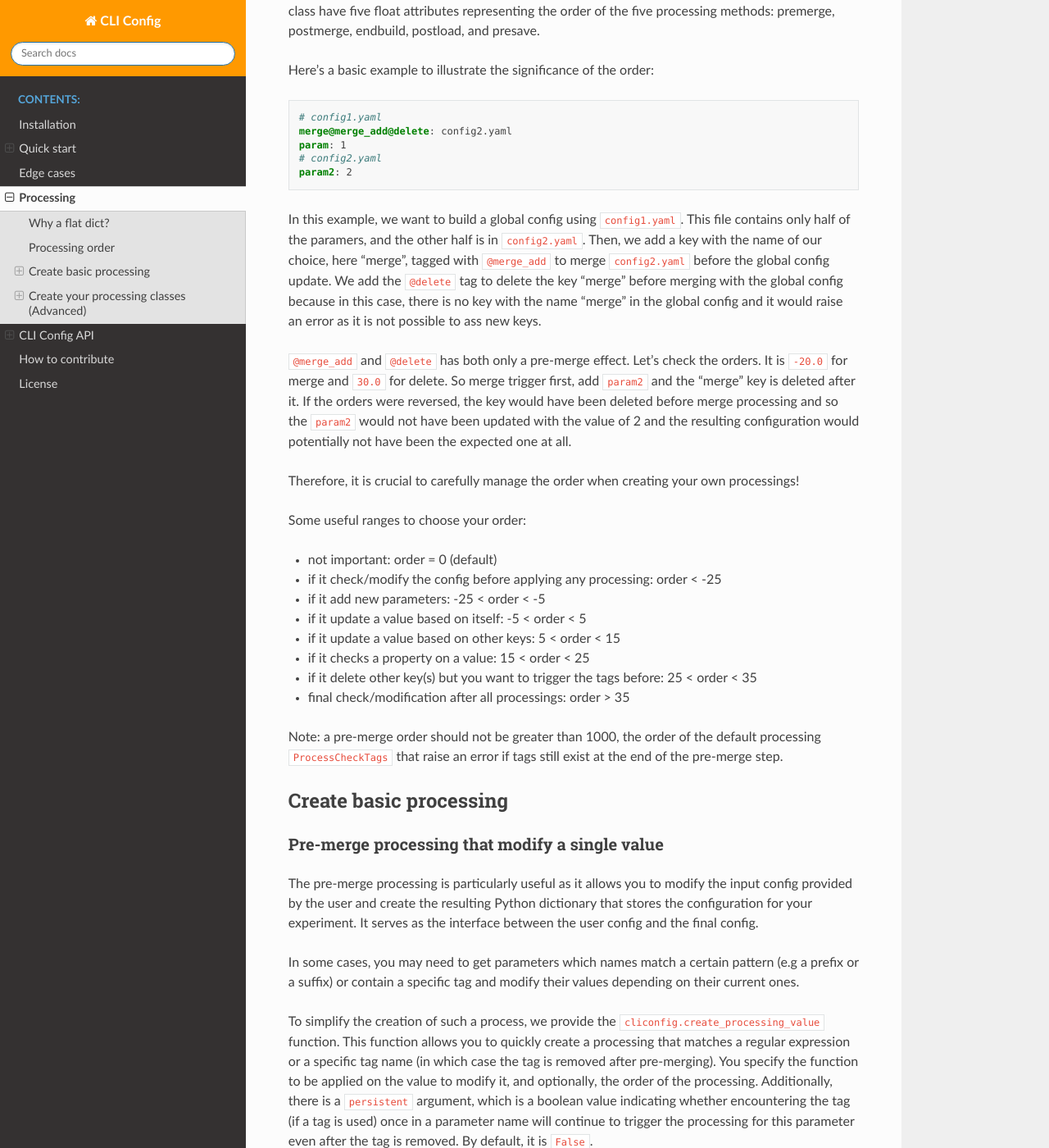
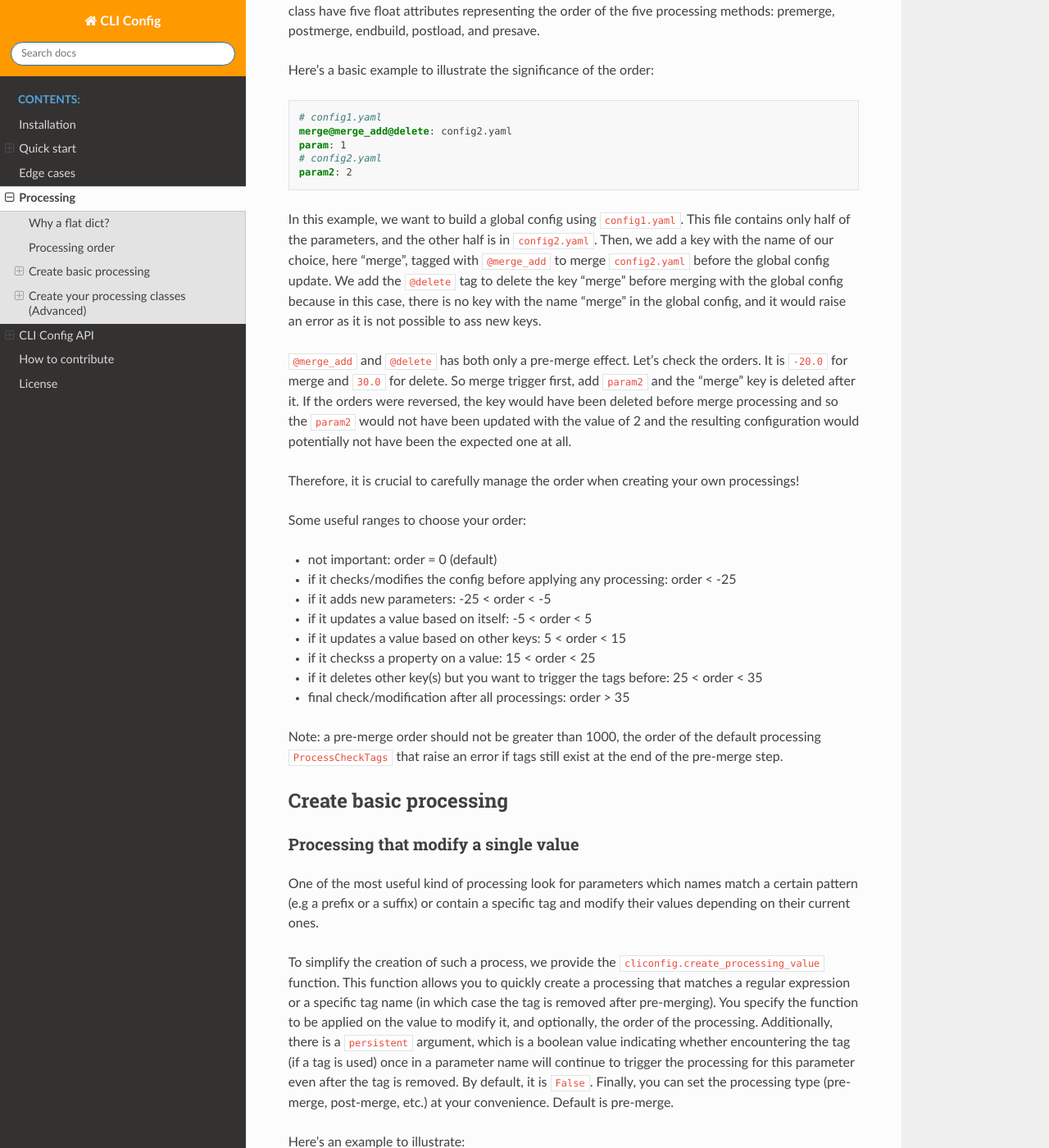
Before and after one commit to valentingol/cliconfig, a Sphinx documentation site: the page built from docs/processing.md, in a window 1280 px wide and 1400 px high, scrolled down 1257 px. Shown: the whole window at 82% size. Built offline with Sphinx 7.4.7 and the Read the Docs theme 2.0.0, drawn with Linux system fonts in a browser that asks for light colours; the version number could not be read and is left out; some of the changed text lies outside the part shown.

Commit message:
📝 Add documentation for new features of create_processings_XXX

````diff
--- a/docs/processing.md
+++ b/docs/processing.md
@@ -65,11 +65,11 @@
 ```
 
 In this example, we want to build a global config using `config1.yaml`. This file contains only
-half of the paramers, and the other half is in `config2.yaml`. Then, we add a key
+half of the parameters, and the other half is in `config2.yaml`. Then, we add a key
 with the name of our choice, here "merge", tagged with `@merge_add` to merge
 `config2.yaml` before the global config update. We add the `@delete` tag to delete
 the key "merge" before merging with the global config because in this case, there is
-no key with the name "merge" in the global config and it would raise an error as
+no key with the name "merge" in the global config, and it would raise an error as
 it is not possible to ass new keys.
 
 `@merge_add` and `@delete` has both only a pre-merge effect. Let's check the orders.
@@ -85,12 +85,12 @@
 Some useful ranges to choose your order:
 
 * not important: order = 0 (default)
-* if it check/modify the config before applying any processing: order < -25
-* if it add new parameters: -25 < order < -5
-* if it update a value based on itself: -5 < order < 5
-* if it update a value based on other keys: 5 < order < 15
-* if it checks a property on a value: 15 < order < 25
-* if it delete other key(s) but you want to trigger the tags before: 25 < order < 35
+* if it checks/modifies the config before applying any processing: order < -25
+* if it adds new parameters: -25 < order < -5
+* if it updates a value based on itself: -5 < order < 5
+* if it updates a value based on other keys: 5 < order < 15
+* if it checkss a property on a value: 15 < order < 25
+* if it deletes other key(s) but you want to trigger the tags before: 25 < order < 35
 * final check/modification after all processings: order > 35
 
 Note: a pre-merge order should not be greater than 1000, the order of the default
@@ -99,14 +99,9 @@
 
 ## Create basic processing
 
-### Pre-merge processing that modify a single value
+### Processing that modify a single value
 
-The pre-merge processing is particularly useful as it allows you to modify the input
-config provided by the user and create the resulting Python dictionary that stores the
-configuration for your experiment. It serves as the interface between the user config
-and the final config.
-
-In some cases, you may need to get parameters which names match a certain
+One of the most useful kind of processing look for parameters which names match a certain
 pattern (e.g a prefix or a suffix) or contain a specific tag and modify their values
 depending on their current ones.
 
@@ -117,12 +112,13 @@
 the order of the processing. Additionally, there is a `persistent` argument, which is
 a boolean value indicating whether encountering the tag (if a tag is used) once in
 a parameter name will continue to trigger the processing for this parameter
-even after the tag is removed. By default, it is `False`.
+even after the tag is removed. By default, it is `False`. Finally, you can set
+the processing type (pre-merge, post-merge, etc.) at your convenience. Default is pre-merge.
 
 Here's an example to illustrate:
 
 ```python
-proc = create_processing_value(lambda x: str(x), tag_name='convert_str', persistent=True)
+proc = create_processing_value(lambda x: str(x), 'premerge', tag_name='convert_str', persistent=True)
 config = make_config(default_config, process_list=[proc])
 ```
 
@@ -149,6 +145,8 @@
     tag_name="eval",
     persistent=False,
 )
+# (Note that the `eval` function is not safe and the code above
+# should not be used in case of untrusted config)
 ```
 
 Here the value of `param2` will be evaluated to 2 at pre-merge step.
@@ -173,19 +171,23 @@
 
 ```python
 create_processing_keep_property(type, regex=".*", premerge_order=15.0,
-                                postmerge_order=15.0)
+                                postmerge_order=15.0, endbuild_order=15.0)
 ```
 
 A processing that protect parameters tagged with @protect from being changed:
 
 ```python
 create_processing_keep_property(lambda x: x, tag_name="protect",
-                                premerge_order=15.0, postmerge_order=15.0)
+                                premerge_order=15.0, postmerge_order=15.0,
+                                endbuild_order=15.0)
 ```
 
-Each time you choose the order `15.0` because it is a good values for processing that
-made checks on the values. Indeed processings that change the values such as
-`ProcessCopy` have an order that is generally <= 10.0.
+Each time you choose the order `15.0` because it is a good value for processing that
+made checks on the values. Indeed, processings that change the values such as
+`ProcessCopy` have an order that is generally $\leq$ 10.0.
+
+It is also possible to pass the flat config as a second argument to the function
+similarly to `create_processing_value`.
 
 ## Create your processing classes (Advanced)
 
@@ -212,7 +214,7 @@
   the parameter names of a full dict with tags.
 
 With these tools, we can write a processing, for example, that searches for all
-parameters with a tag @look ant that prints their sorted values at the end of
+parameters with a tag `@look` ant that prints their sorted values at the end of
 the post-merging.
 
 ```python
````
Also changed, not shown: other parts of docs/processing.md (+15 -15 lines).
